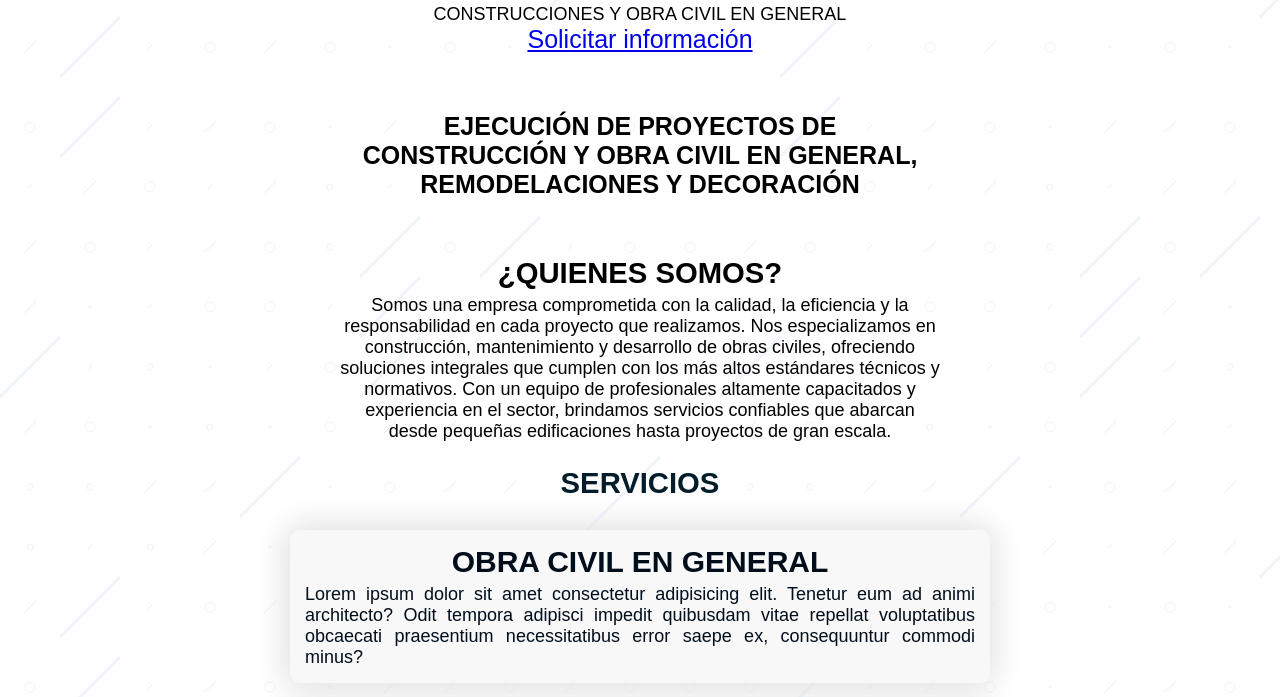
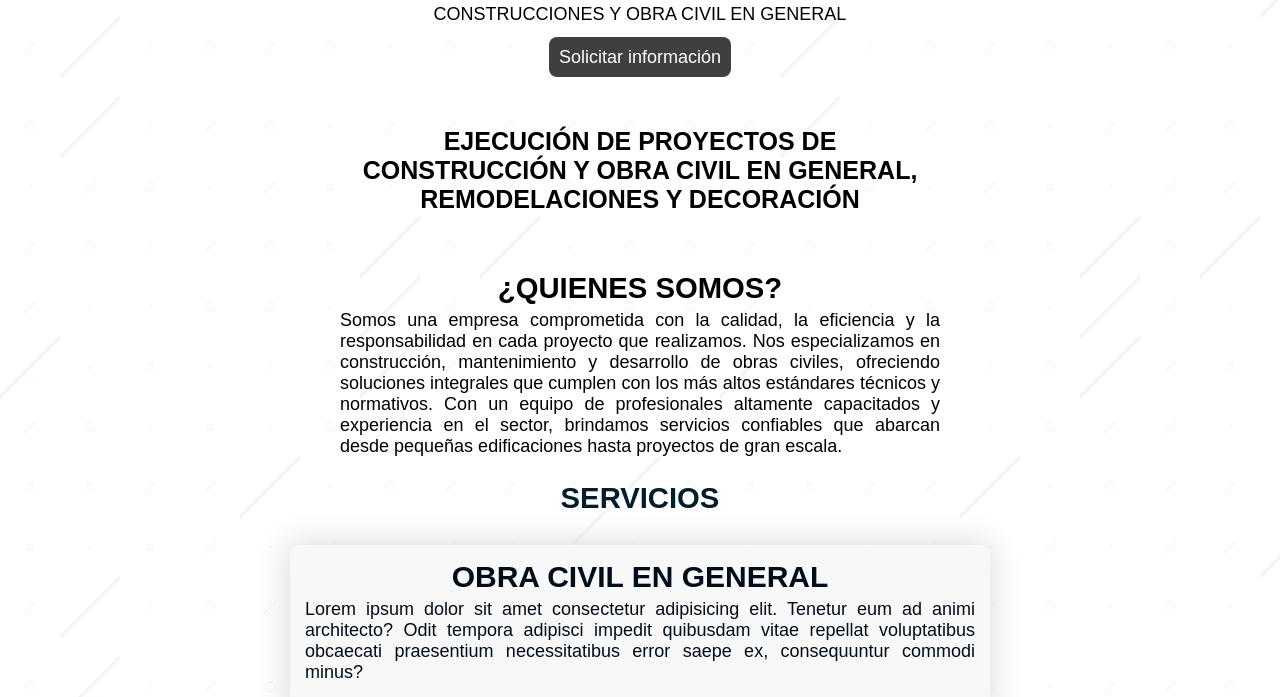
Before and after one commit to JoseEduardoVelazquezCN/saraidhernandezsanchez, a plain HTML site: page index.html in a window 1280 px wide. Shown: the part 1023-1720 px from the top of the page. Drawn offline with nearby package versions, Linux system fonts and the light colour scheme.

Commit message:
Add files via upload

```diff
--- a/assets/css/style.css
+++ b/assets/css/style.css
@@ -172,9 +172,11 @@ body{
 .descripcion p {
     font-size: 18px;
     margin-top: 5px;
+    margin-bottom: 15px;
 }
 
-.descripcion button {
+.descripcion a {
+    text-decoration: none;
     font-family: sans-serif;
     font-size: 18px;
     margin-top: 15px;
@@ -185,7 +187,7 @@ body{
     color: #ffffff;
 }
 
-.descripcion button:hover {
+.descripcion a:hover {
     color: #000D1A;
     background-color: rgb(255, 255, 255);
     border: 0.2px solid #000D1A;
@@ -199,9 +201,15 @@ body{
 
 .descripcion .info {
     max-width: 600px;
-    text-align: center;
+    text-align: justify;
     margin: auto;
     font-family: sans-serif;
+}
+.descripcion .info h3{
+    text-align: center;
+}
+.descripcion .info p{
+    text-align: justify;
 }
 
 .descripcion .servicios {
```
